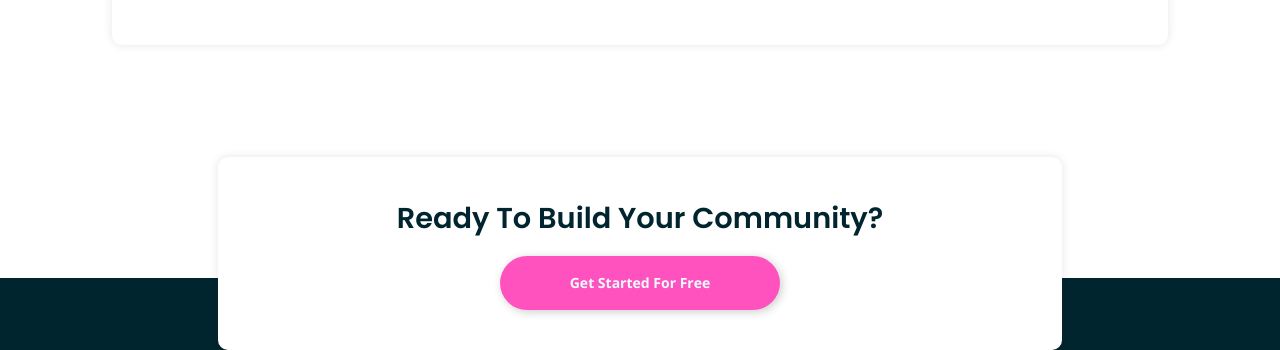
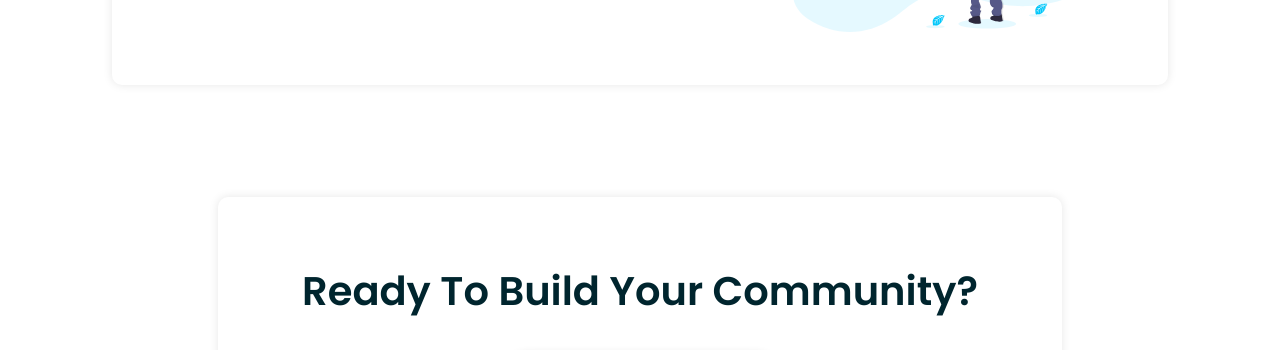
Before and after one commit to shadib0797/Huddle-landing-page-with-alternating-feature-blocks, a plain HTML site: page index.html in a window 1280 px wide. Shown: the part 1927-2277 px from the top of the page. Drawn offline with nearby package versions, Linux system fonts and the light colour scheme.

Commit message:
Update styles.css

```diff
--- a/styles.css
+++ b/styles.css
@@ -74,7 +74,7 @@ h2 {
 }
 
 .image {
-  width: 50%;
+  width: 55%;
 }
 
 .image img {
@@ -124,7 +124,7 @@ button:hover, button:focus {
   border-radius: 10px;
   box-shadow: 0 0 10px rgba(0, 0, 0, 0.1);
   margin: 7rem auto -4.5rem;
-  padding: 2.5rem 4rem;
+  padding: 4rem;
   position: relative;
   z-index: 1;
   text-align: center;
@@ -132,7 +132,8 @@ button:hover, button:focus {
 }
 
 .cta-foot h2 {
-  font-size: 1.8rem;
+  font-size: 2.5rem;
+  margin-bottom: 2rem;
 }
 
 /***** CONTAINER BOTTOM *****/
```
